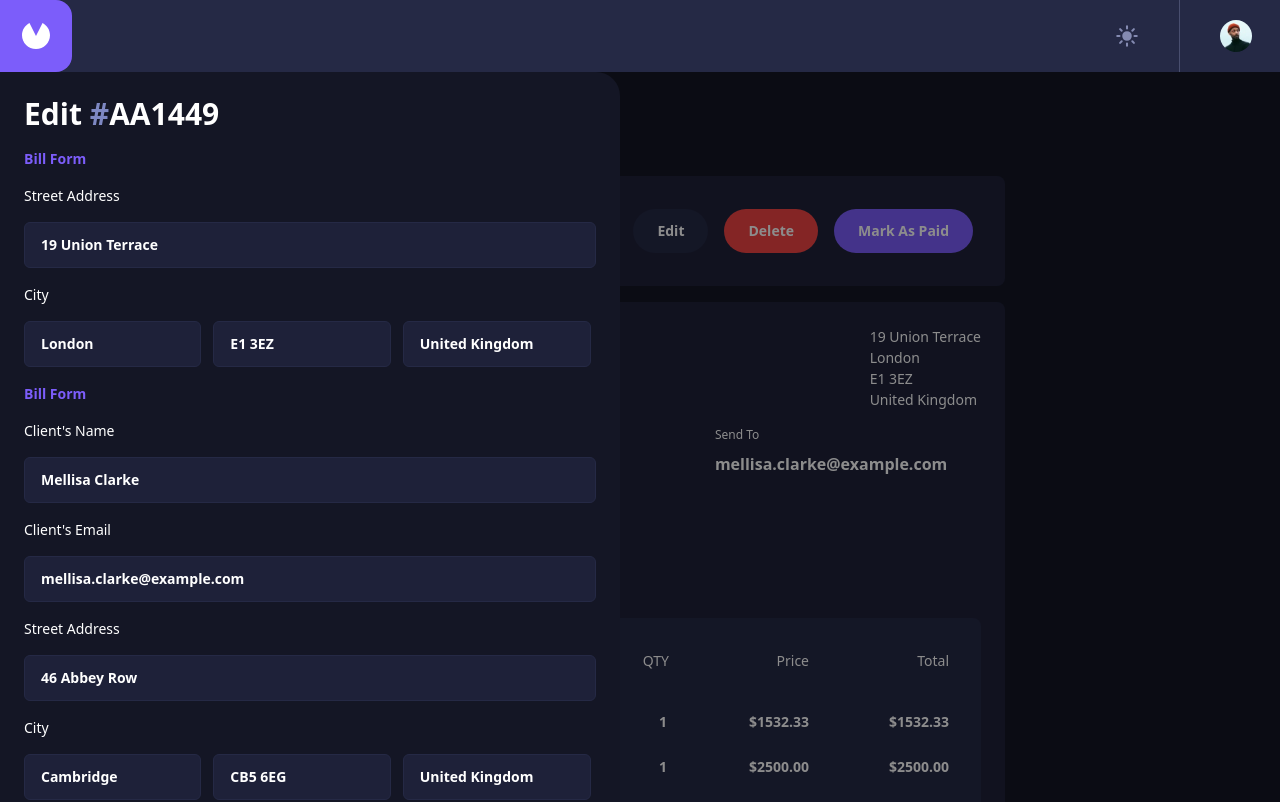
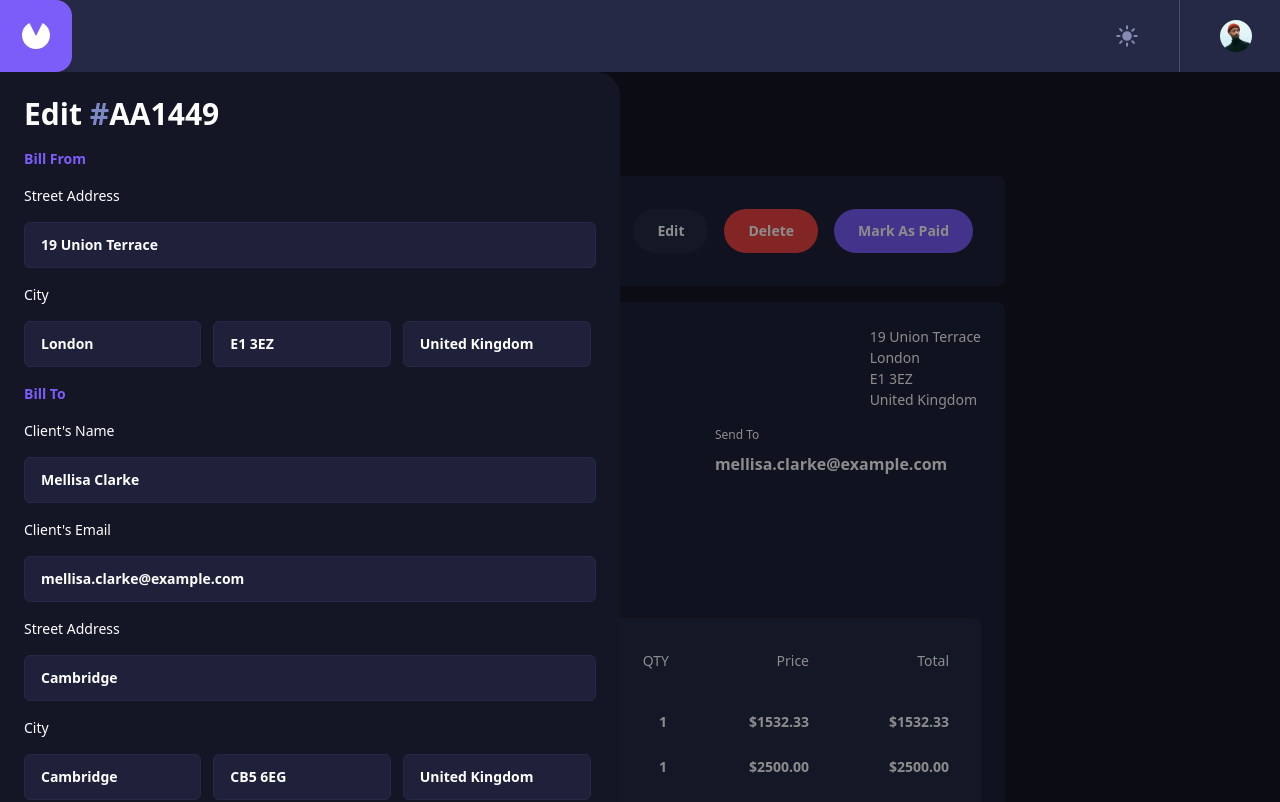
Before and after one commit to Cakinn1/Inovice-app, a React (Create React App) app: page /invoice/AA1449 in a window 1280 px wide. Shown: the top 802 px of the page. Built offline with nearby package versions, Linux system fonts and the light colour scheme.

Commit message:
edit functionality seems to be broken need to ask help

```diff
--- a/src/components/edit/EditModal.tsx
+++ b/src/components/edit/EditModal.tsx
@@ -2,21 +2,43 @@ import React from "react";
 import { InvoiceDataProps } from "../../App";
 import InputField from "./InputField";
 import { FaRegTrashAlt } from "react-icons/fa";
+
 interface EditModalProps {
+  setEditModal: (value: boolean) => void;
   objectData: InvoiceDataProps;
-  setEditModal: (value: boolean) => void;
-  handleChangeStreetAddress: () => void;
+  inputStreetAddress: string;
+  inputCity: string;
+  inputCountry: string;
+  inputPostcode: string;
+  clientName: string;
+  clientEmail: string;
+  clientCity: string;
   setInputStreetAddress: (value: string) => void;
-  inputStreetAddress: string;
+  setInputCity: (value: string) => void;
+  setInputCountry: (value: string) => void;
+  setInputPostcode: (value: string) => void;
+  setClientName: (value: string) => void;
+  setClientEmail: (value: string) => void;
+  setClientCity: (value: string) => void;
 }
-
 export default function EditModal(props: EditModalProps) {
   const {
     objectData,
     setEditModal,
-    handleChangeStreetAddress,
     setInputStreetAddress,
     inputStreetAddress,
+    inputCity,
+    inputCountry,
+    inputPostcode,
+    setInputCity,
+    setInputCountry,
+    setInputPostcode,
+    clientCity,
+    clientEmail,
+    clientName,
+    setClientCity,
+    setClientEmail,
+    setClientName,
   } = props;
 
   const headerTitle = "text-[#7c5dfa] text-[14px] font-semibold";
@@ -31,7 +53,7 @@ export default function EditModal(props: EditModalProps) {
       <form
         onSubmit={(e) => {
           e.preventDefault();
-          handleChangeStreetAddress();
+          // SubmitInfo();
         }}
         onClick={(e) => e.stopPropagation()}
         className="w-[620px] h-full space-y-4 p-6 overflow-y-scroll rounded-r-3xl text-white  bg-[#141625]"
@@ -41,7 +63,7 @@ export default function EditModal(props: EditModalProps) {
           {objectData.id}
         </h1>
         <div className="space-y-4">
-          <h1 className={headerTitle}>Bill Form</h1>
+          <h1 className={headerTitle}>Bill From</h1>
 
           <div className="space-y-4">
             <h1 className={smallTitle}>Street Address</h1>
@@ -56,46 +78,52 @@ export default function EditModal(props: EditModalProps) {
           <div className="space-y-4 w-full ">
             <h1 className={smallTitle}>City</h1>
             <input
+              onChange={(e) => setInputCity(e.target.value)}
               className={`${inputStyle} flex-1 max-w-[31%]`}
-              value={objectData.senderAddress.city}
+              value={inputCity}
               type="text"
             />
             <input
+              onChange={(e) => setInputPostcode(e.target.value)}
               className={`${inputStyle}  flex-1 max-w-[31%] mx-3`}
-              value={objectData.senderAddress.postCode}
+              value={inputPostcode}
               type="text"
             />
             <input
+              onChange={(e) => setInputCountry(e.target.value)}
               className={`${inputStyle} flex-1 max-w-[33%]`}
-              value={objectData.senderAddress.country}
+              value={inputCountry}
               type="text"
             />
           </div>
         </div>
         <div className="space-y-4">
-          <h1 className={headerTitle}>Bill Form</h1>
+          <h1 className={headerTitle}>Bill To</h1>
 
           <div className="space-y-4">
             <h1 className={smallTitle}>Client's Name</h1>
             <input
+              onChange={(e) => setClientName(e.target.value)}
               className={inputStyle}
-              value={objectData.clientName}
+              value={clientName}
               type="text"
             />
           </div>
           <div className="space-y-4">
             <h1 className={smallTitle}>Client's Email</h1>
             <input
+              onChange={(e) => setClientEmail(e.target.value)}
               className={inputStyle}
-              value={objectData.clientEmail}
+              value={clientEmail}
               type="text"
             />
           </div>
           <div className="space-y-4">
             <h1 className={smallTitle}>Street Address</h1>
             <input
+              onChange={(e) => setClientCity(e.target.value)}
               className={inputStyle}
-              value={objectData.clientAddress.street}
+              value={clientCity}
               type="text"
             />
           </div>
@@ -188,7 +216,7 @@ export default function EditModal(props: EditModalProps) {
               Cancel
             </button>
             <button
-              onClick={() => handleChangeStreetAddress()}
+
               className="bg-[#7c5dfa] text-sm font-semibold rounded-full py-4 hover:brightness-150 duration-300  px-6"
             >
               Save Changes
--- a/src/components/edit/EditOrDelete.tsx
+++ b/src/components/edit/EditOrDelete.tsx
@@ -1,4 +1,4 @@
-import React, { useState } from "react";
+import React, { useEffect, useState } from "react";
 import { InvoiceDataProps } from "../../App";
 import StatusVersion from "../StatusVersion";
 import { stat } from "fs/promises";
@@ -50,19 +50,53 @@ export default function EditOrDelete(props: EditOrDelete) {
       ? "bg-white"
       : "";
 
-  const [inputStreetAddress, setInputStreetAddress] = useState<string>(objectData.senderAddress.street);
+  const [inputStreetAddress, setInputStreetAddress] = useState<string>(
+    objectData.senderAddress.street
+  );
+  const [inputCity, setInputCity] = useState<string>(
+    objectData.senderAddress.city
+  );
+  const [inputPostcode, setInputPostcode] = useState<string>(
+    objectData.senderAddress.postCode
+  );
+  const [inputCountry, setInputCountry] = useState<string>(
+    objectData.senderAddress.country
+  );
 
-  console.log(id, objectData);
-
-  function updateInvoiceField(id: string, field: string, value: string, inputValue: string) {
+  function updateInvoiceField(
+    field: string,
+    value: string,
+    inputValue: string
+  ) {
     const updateInvoice = invoiceData.map((item) => {
       if (item.id === id) {
         return {
           ...item,
           [field]: {
             ...item[field],
-            [value]: inputValue
-          }
+            [value]: inputValue,
+          },
+        };
+      } else {
+        return item;
+      }
+    });
+    setInvoiceData(updateInvoice);
+  }
+  const [clientName, setClientName] = useState<string>(objectData.clientName);
+  const [clientEmail, setClientEmail] = useState<string>(
+    objectData.clientEmail
+  );
+  const [clientCity, setClientCity] = useState<string>(
+    objectData.clientAddress.city
+  );
+
+  function updateInvoiceSingleVoice(field: string, inputValue: string) {
+    const updateInvoice = invoiceData.map((item) => {
+      if (item.id === id) {
+        return {
+          ...item,
+          [field]: inputValue,
         };
       } else {
         return item;
@@ -71,23 +105,63 @@ export default function EditOrDelete(props: EditOrDelete) {
     setInvoiceData(updateInvoice);
   }
 
+  // bill from
+  console.log(objectData);
+
   function handleChangeStreetAddress() {
-    const updateData = invoiceData.map((item) => {
-      if (item.id === id) {
-        return {
-          ...item,
-          senderAddress: {
-            ...item.senderAddress,
-            street: inputStreetAddress,
-          },
-        };
-      } else {
-        return item;
-      }
-    });
-    setInvoiceData(updateData);
+    updateInvoiceField("senderAddress", "street", inputStreetAddress);
   }
-  console.log(inputStreetAddress);
+  function handleChangeCity() {
+    updateInvoiceField("senderAddress", "city", inputCity);
+  }
+  function handleChangePostcode() {
+    updateInvoiceField("senderAddress", "postCode", inputPostcode);
+  }
+  function handleChangeCityCountry() {
+    updateInvoiceField("senderAddress", "country", inputCountry);
+  }
+
+  useEffect(() => {
+    handleChangeStreetAddress();
+  }, [inputStreetAddress, id]);
+
+  useEffect(() => {
+    handleChangeCity();
+  }, [inputCity, id]);
+
+  useEffect(() => {
+    handleChangePostcode();
+  }, [inputPostcode, id]);
+
+  useEffect(() => {
+    handleChangeCityCountry();
+  }, [inputCountry, id]);
+
+  // Bill Form
+
+  function handleChangeName() {
+    updateInvoiceSingleVoice("clientName", clientName);
+  }
+  function handleChangeEmail() {
+    updateInvoiceSingleVoice("clientEmail", clientEmail);
+  }
+
+  function handleChangeStreet() {
+    updateInvoiceField("clientAddress", "street", clientCity);
+  }
+
+  useEffect(() => {
+    handleChangeName();
+  }, [clientName, id]);
+
+  useEffect(() => {
+    handleChangeEmail();
+  }, [clientEmail, id]);
+
+  useEffect(() => {
+    handleChangeStreet();
+  }, [inputCity, id]);
+
   return (
     <>
       <div className="bg-[#1e2139] px-8 text-white rounded-lg h-[110px] flex justify-between items-center">
@@ -129,9 +203,20 @@ export default function EditOrDelete(props: EditOrDelete) {
       )}
       {editModal && (
         <EditModal
+          clientCity={clientCity}
+          clientName={clientName}
+          clientEmail={clientEmail}
+          setClientName={setClientName}
+          setClientEmail={setClientEmail}
+          setClientCity={setClientCity}
+          inputCity={inputCity}
+          setInputCity={setInputCity}
+          setInputCountry={setInputCountry}
+          setInputPostcode={setInputPostcode}
+          inputPostcode={inputPostcode}
+          inputCountry={inputCountry}
           inputStreetAddress={inputStreetAddress}
           setInputStreetAddress={setInputStreetAddress}
-          handleChangeStreetAddress={handleChangeStreetAddress}
           setEditModal={setEditModal}
           objectData={objectData}
         />
```
